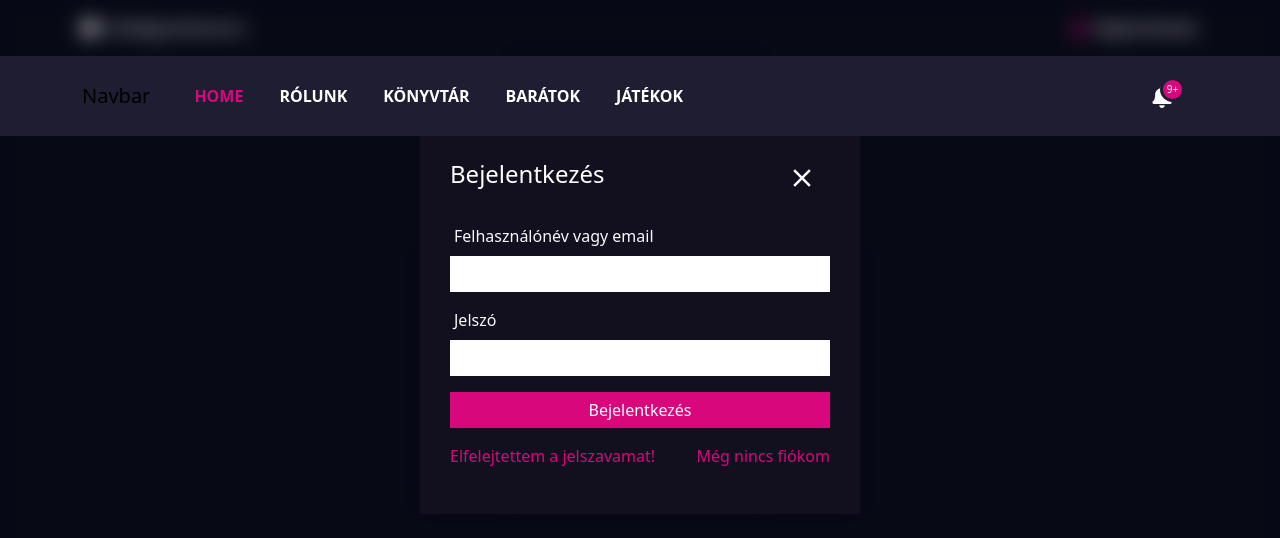
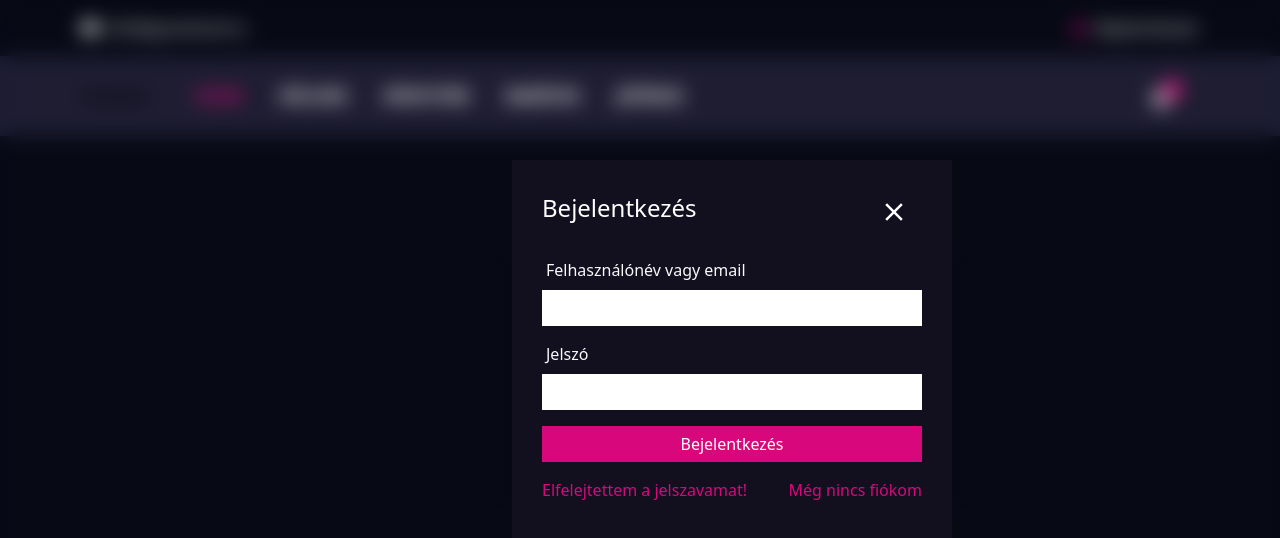
Before and after one commit to MarcellK06/GameHub, a React (Create React App) app: page / in a window 1280 px wide. Both pictures are taken after a click on the element "Bejelentkezés". Shown: the top 538 px of the page. Built offline with nearby package versions, Linux system fonts and the light colour scheme; the HTML template or start-up script is replaced by a standard one.

Commit message:
animation

```diff
--- a/src/Elements/Popup.jsx
+++ b/src/Elements/Popup.jsx
@@ -3,27 +3,47 @@ import "bootstrap/dist/css/bootstrap.min.css";
 import "bootstrap/dist/js/bootstrap";
 import "./../style.css";
 import { IoMdClose } from "react-icons/io";
+import { motion } from "framer-motion";
 
-function Popup({ content, title, isOpen}) {
-    const [iopen, seto] = useState(isOpen)
+function Popup({ content, title, isOpen }) {
+  const [iopen, seto] = useState(isOpen);
   useEffect(() => {
     seto(isOpen);
-    },[isOpen])
+  }, [isOpen]);
   const onClose = () => {
     seto(false);
+  };
+  function generateRandomString(length) {
+    var result = "";
+    var characters =
+      "ABCDEFGHIJKLMNOPQRSTUVWXYZabcdefghijklmnopqrstuvwxyz0123456789";
+    var charactersLength = characters.length;
+    for (var i = 0; i < length; i++) {
+      result += characters.charAt(Math.floor(Math.random() * charactersLength));
     }
+    return result;
+  }
+
   return (
-    <div style={{ display: iopen ? "block" : "none" }}>
-      <div className="blur"> <br /></div>
-      <div className="popup">
+    <div style={{ display: iopen ? "block" : "none" }} key={generateRandomString(10)}>
+      <div className="blur">
+        {" "}
+        <br />
+      </div>
+
+      <motion.div
+        initial={{ opacity: 0, scale: 0.5 }}
+        animate={{ opacity: 1, scale: 1 }}
+        transition={{ duration: 0.2 }}
+        className="popup">
         <div className="d-flex justify-content-between">
           <p className="fs-4">{title}</p>
           <button className="popupClose btn" onClick={onClose}>
-            <IoMdClose size={30}  className="close"/>
+            <IoMdClose size={30} className="close" />
           </button>
         </div>
         {content}
-      </div>
+      </motion.div>
     </div>
   );
 }
--- a/src/style.css
+++ b/src/style.css
@@ -29,6 +29,7 @@ body {
 nav {
   background: #1e1d32;
   padding: 20px !important;
+  z-index: -1;
 }
 .nav-link {
   color: white !important;
@@ -151,10 +152,17 @@ nav {
   background: #120f1f;
   padding: 30px;
   position: fixed;
-  top: 40%;
-  left: 50%;
+  top: 20%;
+  left: 40%;
   transform: translate(-50%, -50%);
   width: 55vh !important;
+
+}
+@media only screen and (max-width: 920px) {
+  .popup {
+    width: 100% !important;
+    left:0;
+  }
 }
 .blur {
     position: fixed;
@@ -162,7 +170,6 @@ nav {
     height: 100%;
     top: 0;
     left: 0;
-
     backdrop-filter: blur(10px);
   }
 
```
Lines whose indentation alone changed are shown as unchanged.
